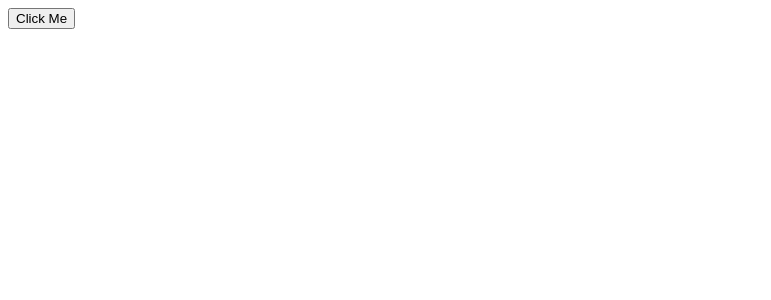
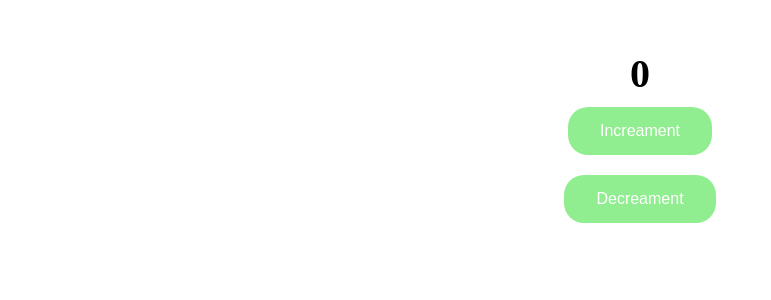
Before and after one commit to oscarromero583/my-app, a React (Create React App) app: page / in a window 1280 px wide. Shown: the top 300 px of the page, without its empty margins (0-771 px from the left). Built offline with nearby package versions, Linux system fonts and the light colour scheme.

Commit message:
CONTI 2 	modified:   src/App.js 	modified:   src/index.css

```diff
--- a/src/App.js
+++ b/src/App.js
@@ -2,15 +2,18 @@ import React from "react";
 
 // create our rroot component => App component
 function App() {
+  //state...
+//const [counter, setCounter] = useState(0)
   // handle button click ...
+
   const handleClick = (event) => {
-    console.log("Button Clicked!")
+    console.log("Button Clicked!");
   };
   return (
-    <section>
-      <button onClick={handleClick}>
-        Click Me
-      </button>
+    <section className="counter-container">
+      <div className="counter-label">0</div>
+      <button className="action-btn">Increament</button>
+      <button className="action-btn">Decreament </button>
     </section>
   );
 }
--- a/src/index.css
+++ b/src/index.css
@@ -7,3 +7,36 @@
   margin: 0 auto;
   width: 100%;
 }
+
+.counter-container {
+  display: flex;
+  flex-direction: column;
+  align-items: center;
+  justify-content: center;
+  margin-top: 50px;
+}
+
+.action-btn {
+  background-color: lightgreen;
+  border: none;
+  color: white;
+  padding: 15px 32px;
+  text-align: center;
+  text-decoration: none;
+  display: inline-block;
+  font-size: 16px;
+  margin: 10px 10px;
+  cursor: pointer;
+  border-radius: 20px;
+}
+
+.action-btn:hover {
+  background-color: blueviolet;
+  font-weight: 600;
+}
+
+.counter-label {
+  font-size: 40px;
+  font-weight: 600;
+  text-align: center;
+}
```
